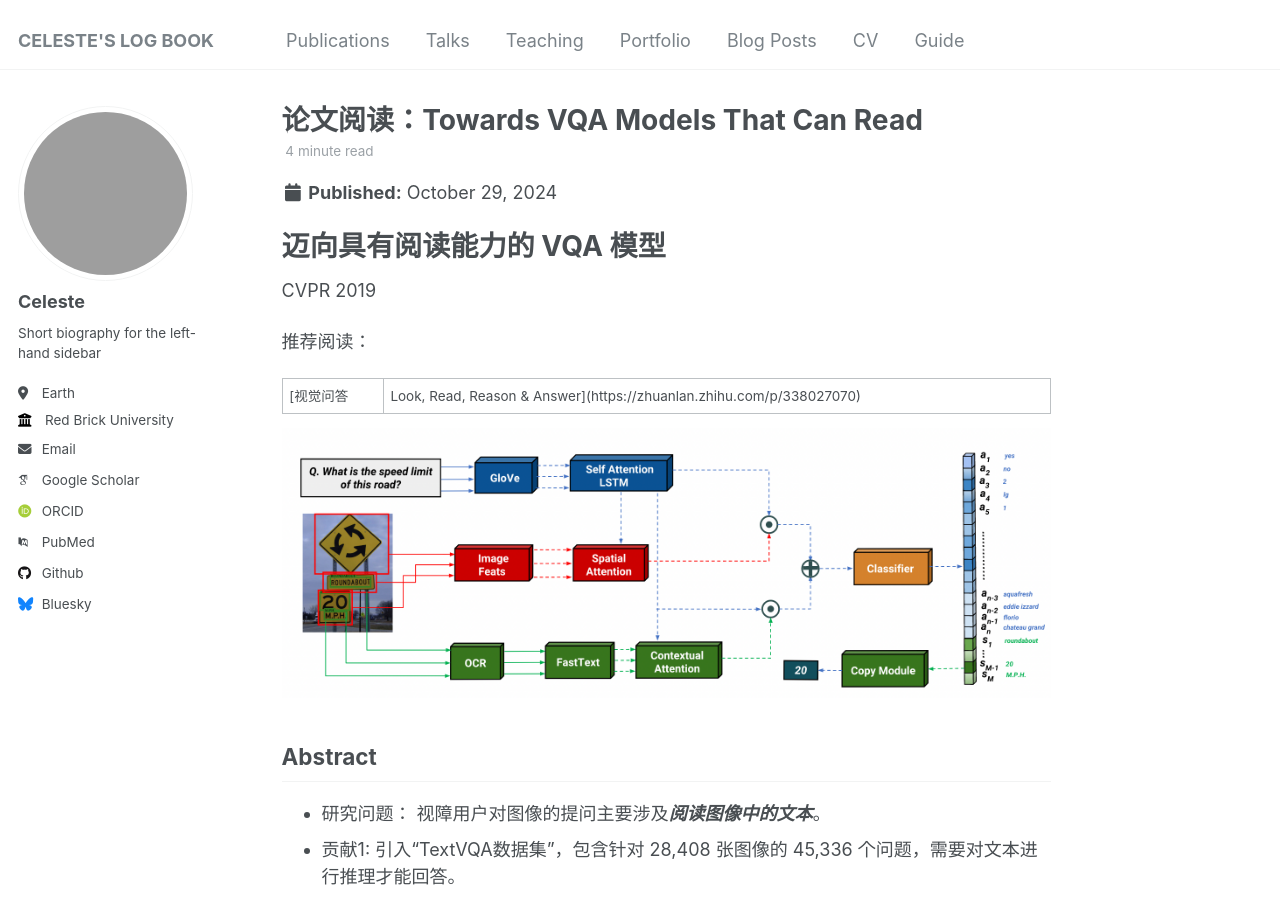
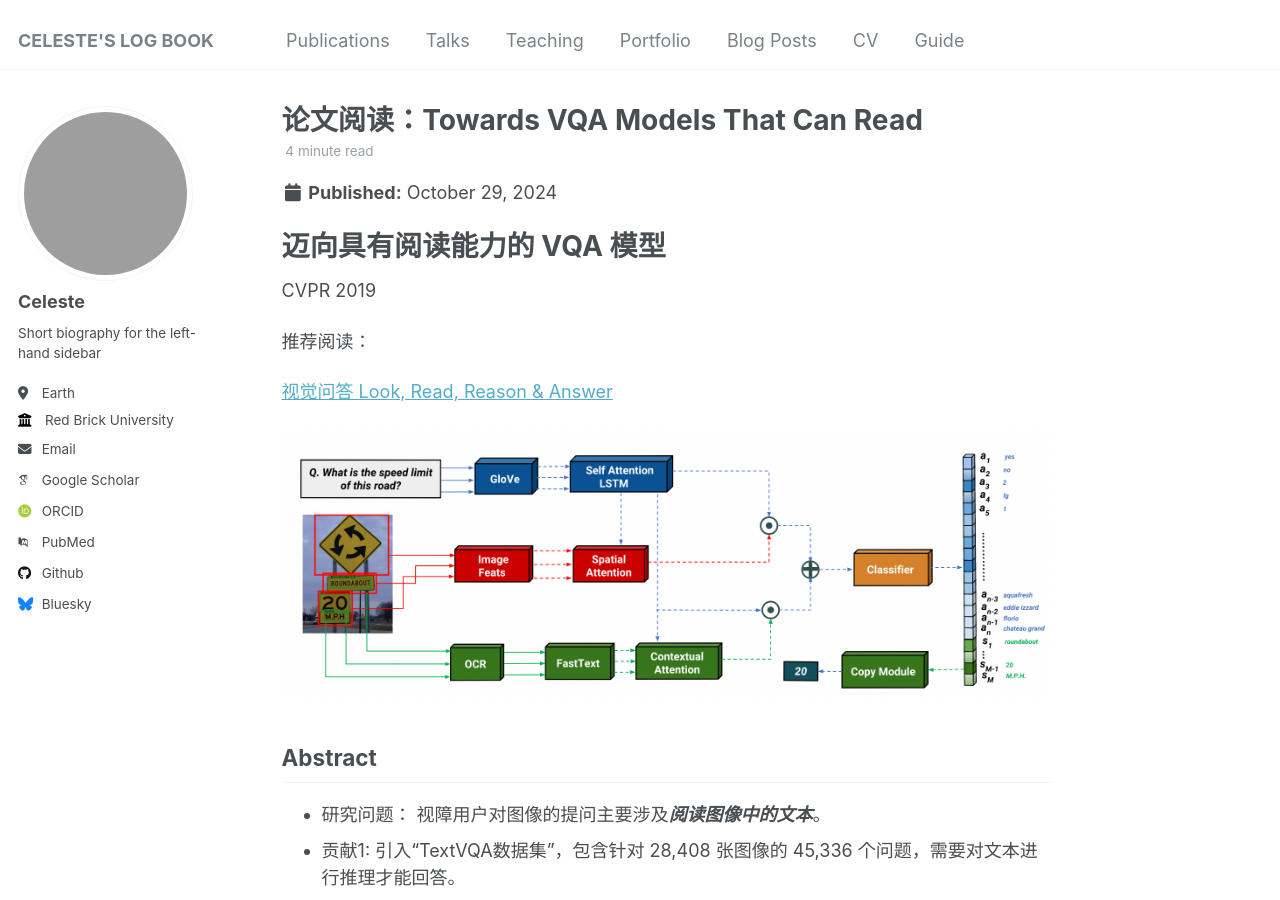
Before and after one commit to BUGERR/bugerr.github.io, a Jekyll site: the page built from _posts/2024-10-30-TextVQA.md, in a window 1280 px wide and 900 px high. Built offline with Jekyll 4.4.1, drawn with Linux system fonts in a browser that asks for light colours; some web fonts are replaced; grey boxes are pictures that could not be loaded.

Commit message:
Update 2024-10-30-TextVQA.md

```diff
--- a/_posts/2024-10-30-TextVQA.md
+++ b/_posts/2024-10-30-TextVQA.md
@@ -13,7 +13,7 @@
 
 推荐阅读：
 
-[视觉问答 | Look, Read, Reason & Answer](https://zhuanlan.zhihu.com/p/338027070)
+[视觉问答 Look, Read, Reason & Answer](https://zhuanlan.zhihu.com/p/338027070)
 
 <div style="text-align: center;">
   <img src="/images/LoRRA.png" alt="LoRRA" style="width: auto; height: auto;">
```
